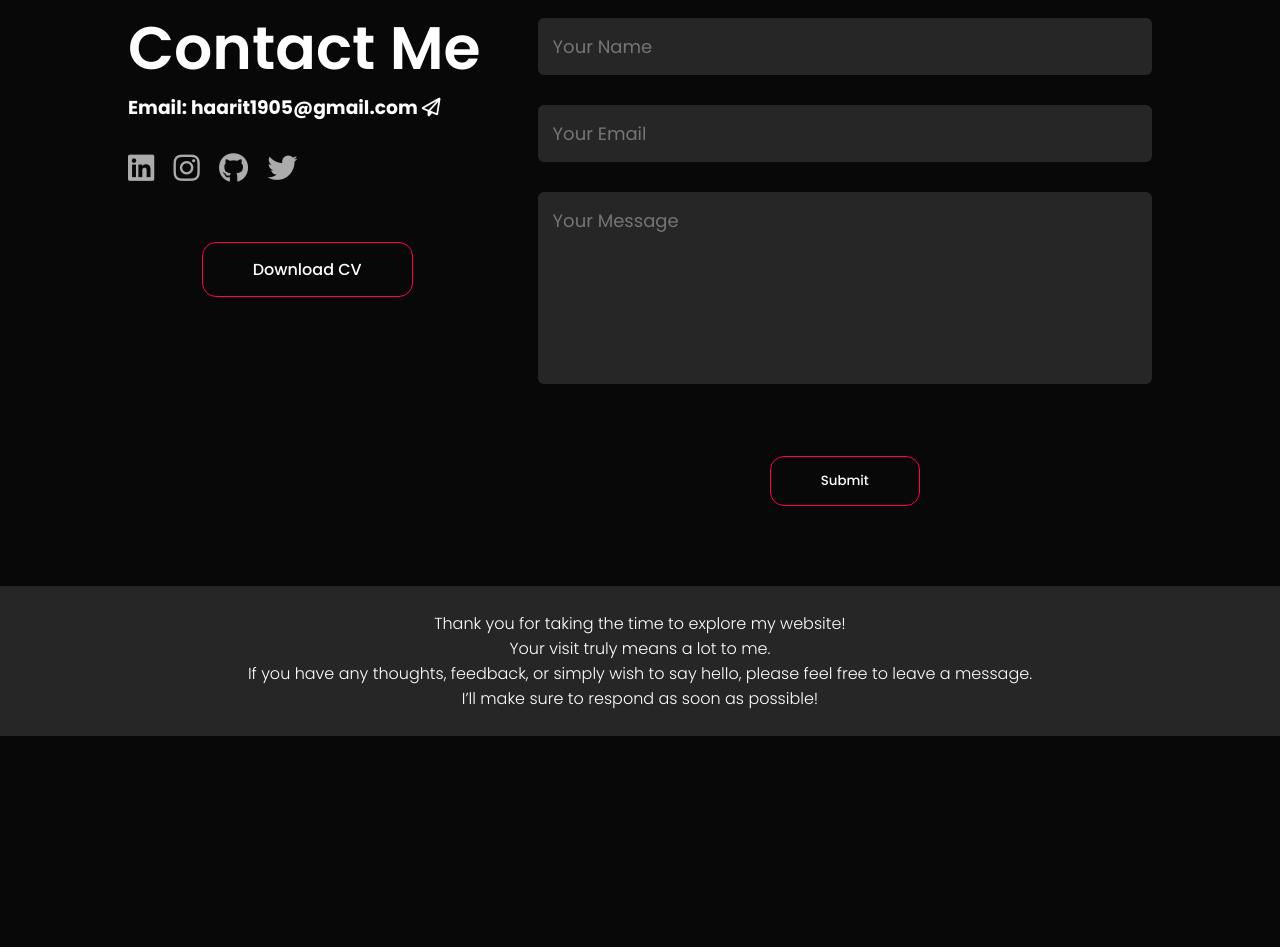
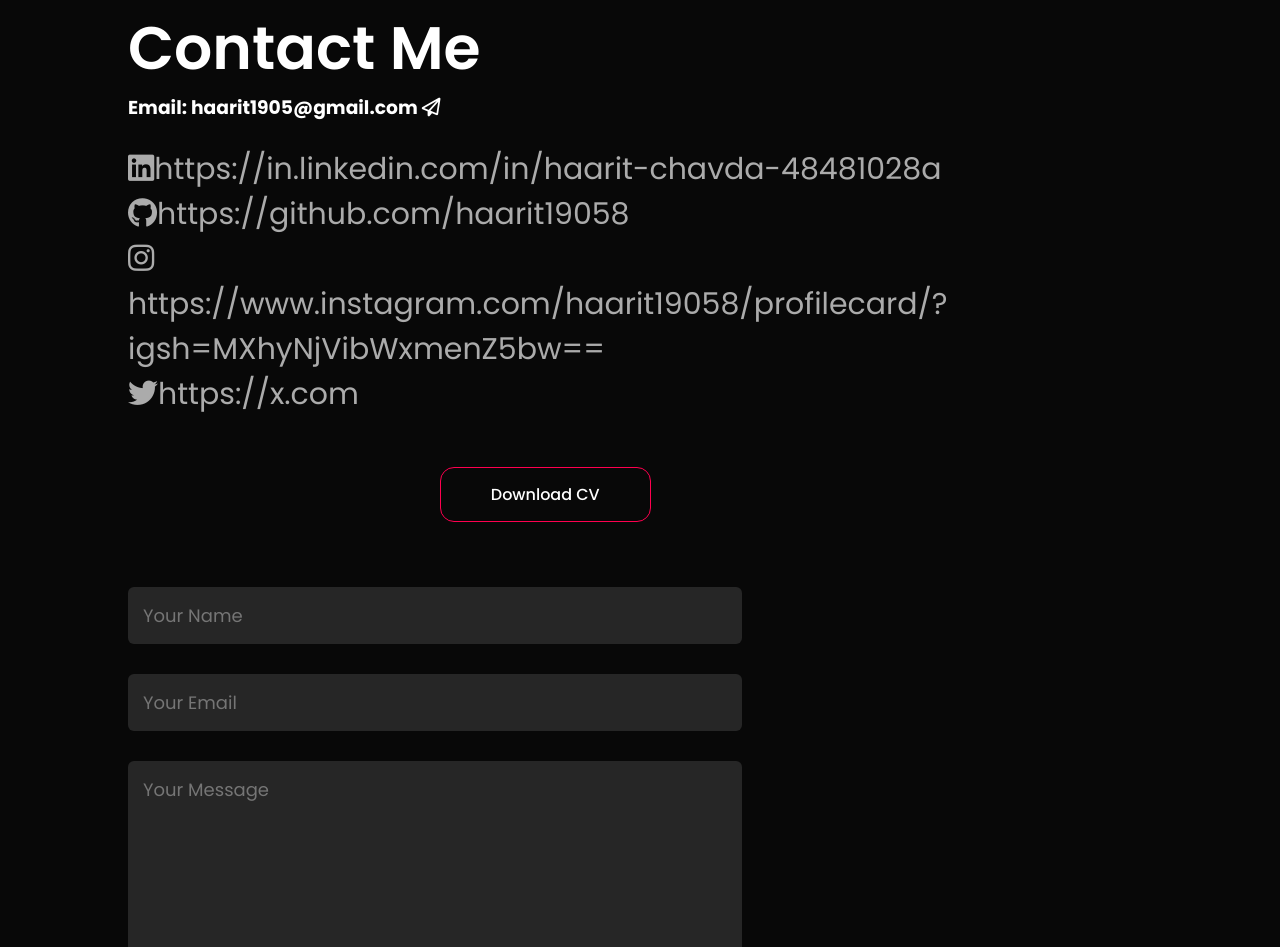
Before and after one commit to haarit19058/Website, a plain HTML site: page index.html in a window 1280 px wide. Shown: the part 3459-4406 px from the top of the page. Before the commit the page ends 4195 px from the top, so only its background shows below. Drawn offline with Linux system fonts and the light colour scheme.

Commit message:
aded links

```diff
--- a/index.html
+++ b/index.html
@@ -82,10 +82,10 @@
                     <h3>Email: haarit1905@gmail.com  <i class="fa-regular fa-paper-plane"></i></h3>
                     <br>
                     <div class="social-icons">
-                        <a href=""><i class="fa-brands fa-linkedin"></i></a>
-                        <a href=""><i class="fa-brands fa-instagram"></i></a>
-                        <a href=""><i class="fa-brands fa-github"></i></a>
-                        <a href=""><i class="fa-brands fa-twitter"></i></a>
+                        <a href=""><i class="fa-brands fa-linkedin"></i>https://in.linkedin.com/in/haarit-chavda-48481028a</a>
+                        <a href=""><i class="fa-brands fa-github"></i>https://github.com/haarit19058</a>
+                        <a href=""><i class="fa-brands fa-instagram"></i>https://www.instagram.com/haarit19058/profilecard/?igsh=MXhyNjVibWxmenZ5bw==</a>
+                        <a href=""><i class="fa-brands fa-twitter"></i>https://x.com</a>
                         <!-- <a href=""><i class="fa-brands fa-facebook"></i></a> -->
                     </div>
                     <a href="resume.pdf" download class="btn">Download CV</a>
--- a/style.css
+++ b/style.css
@@ -533,7 +533,7 @@ nav .fa{
 @media only screen and (max-width: 600px) {
 
     #profileImage{
-        height: 400px;
+        height: 350px;
     }
 
     .header-text h1:nth-child(2) {
```
